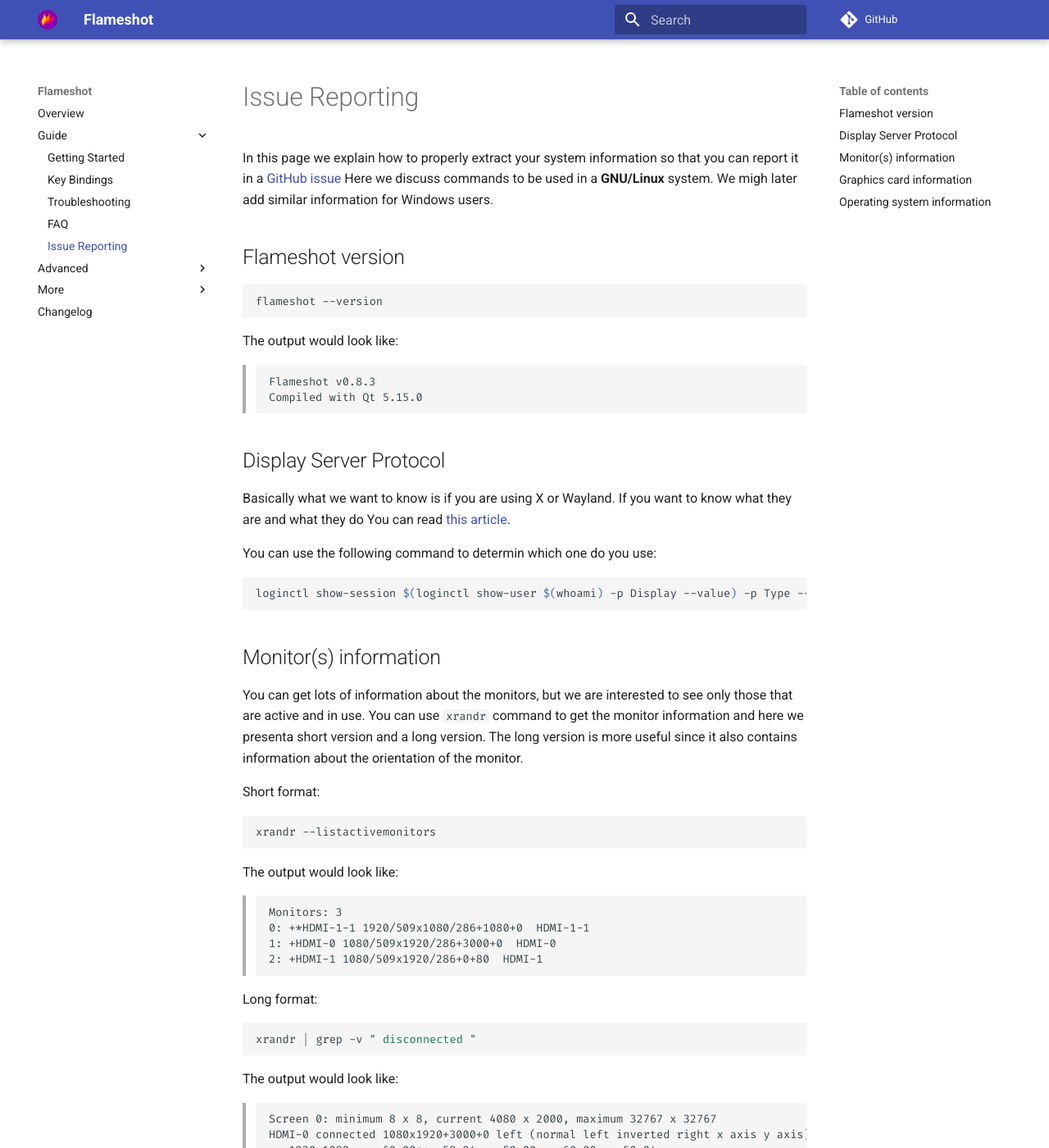
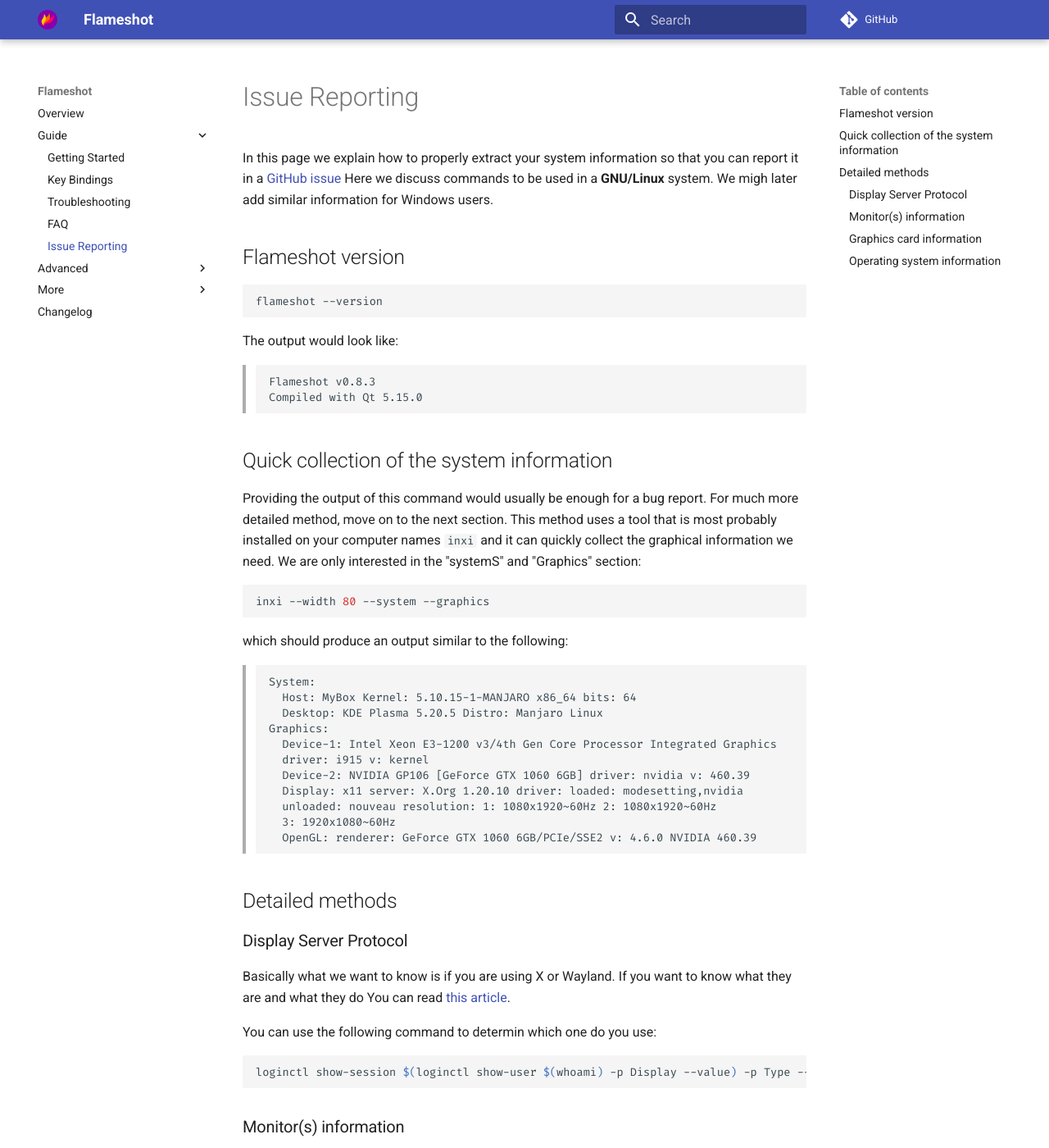
Before and after one commit to flameshot-org/flameshot-org.github.io, an MkDocs documentation site: the page built from docs/issue-reporting.md, in a window 1280 px wide and 1400 px high. Shown: the whole window at 82% size. Built offline with MkDocs 1.6.1 and Material for MkDocs 9.7.7, drawn with Linux system fonts in a browser that asks for light colours; comment, search, counter and statistics services are not loaded.

Commit message:
[add] the inxi command was added to make it easier for users to provide uniform system information

````diff
--- a/docs/issue-reporting.md
+++ b/docs/issue-reporting.md
@@ -6,13 +6,41 @@
 ```sh
 flameshot --version
 ```
+
 The output would look like:
+
 > ```
 > Flameshot v0.8.3
 > Compiled with Qt 5.15.0
 > ```
 
-## Display Server Protocol
+## Quick collection of the system information
+
+Providing the output of this command would usually be enough for a bug report. For much more detailed method, move on to the next section. This method uses a tool that is most probably installed on your computer names `inxi` and it can quickly collect the graphical information we need. We are only interested in the "systemS" and "Graphics" section:
+
+```sh
+inxi --width 80 --system --graphics
+```
+
+which should produce an output similar to the following:
+
+> ```
+> System:
+>   Host: MyBox Kernel: 5.10.15-1-MANJARO x86_64 bits: 64
+>   Desktop: KDE Plasma 5.20.5 Distro: Manjaro Linux
+> Graphics:
+>   Device-1: Intel Xeon E3-1200 v3/4th Gen Core Processor Integrated Graphics
+>   driver: i915 v: kernel
+>   Device-2: NVIDIA GP106 [GeForce GTX 1060 6GB] driver: nvidia v: 460.39
+>   Display: x11 server: X.Org 1.20.10 driver: loaded: modesetting,nvidia
+>   unloaded: nouveau resolution: 1: 1080x1920~60Hz 2: 1080x1920~60Hz
+>   3: 1920x1080~60Hz
+>   OpenGL: renderer: GeForce GTX 1060 6GB/PCIe/SSE2 v: 4.6.0 NVIDIA 460.39
+> ```
+
+## Detailed methods
+
+### Display Server Protocol
 
 Basically what we want to know is if you are using X or Wayland. If you want to know what they are and what they do You can read [this article](https://www.secjuice.com/wayland-vs-xorg/).
 
@@ -22,7 +50,7 @@
 loginctl show-session $(loginctl show-user $(whoami) -p Display --value) -p Type --value
 ```
 
-## Monitor(s) information
+### Monitor(s) information
 
 You can get lots of information about the monitors, but we are interested to see only those that are active and in use. You can use `xrandr` command to get the monitor information and here we presenta short version and a long version. The long version is more useful since it also contains information about the orientation of the monitor.
 
@@ -31,7 +59,9 @@
 ```sh
 xrandr --listactivemonitors
 ```
+
 The output would look like:
+
 > ```
 > Monitors: 3
 > 0: +*HDMI-1-1 1920/509x1080/286+1080+0  HDMI-1-1
@@ -44,6 +74,7 @@
 ```sh
 xrandr | grep -v " disconnected "
 ```
+
 The output would look like:
 > ```
 > Screen 0: minimum 8 x 8, current 4080 x 2000, maximum 32767 x 32767
@@ -104,7 +135,7 @@
 >         v: height  480 start  490 end  492 total  525           clock  59.94Hz
 > ```
 
-## Graphics card information
+### Graphics card information
 
 For graphics card there are also many ways to get the information but the most two common routes are:
 
@@ -114,6 +145,7 @@
 ```
 
 The output would look like:
+
 > ```
 > 00:02.0 VGA compatible controller: Intel Corporation Xeon E3-1200 v3/4th Gen Core Processor Integrated Graphics Controller (rev 06)
 > 01:00.0 VGA compatible controller: NVIDIA Corporation GP106 [GeForce GTX 1060 6GB] (rev a1)
@@ -127,6 +159,7 @@
 ```
 
 The output would look like:
+
 > ```
 > WARNING: you should run this program as super-user.
 >   *-display
@@ -156,7 +189,7 @@
 > WARNING: output may be incomplete or inaccurate, you should run this program as super-user.
 > ```
 
-## Operating system information
+### Operating system information
 
 There are many ways to get such information. Perhaps the easiest one is via the following command:
 
````
